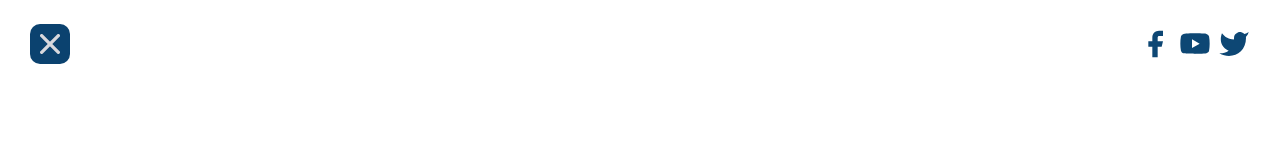
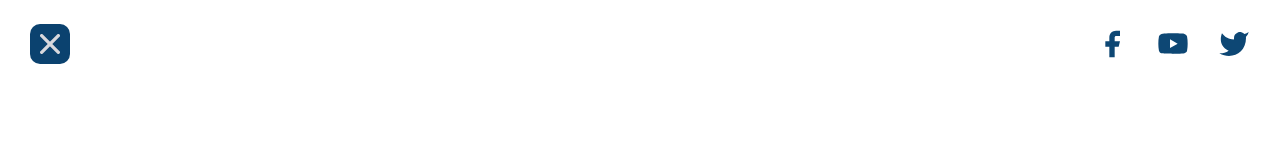
Before and after one commit to rflcnunes/loveanimals, a Vue app: page / in a window 1280 px wide. Shown: the top 160 px of the page. Built offline with nearby package versions, Linux system fonts and the light colour scheme.

Commit message:
adjustments TheNavbar CSS

```diff
--- a/src/components/molecules/TheNavbar.vue
+++ b/src/components/molecules/TheNavbar.vue
@@ -37,8 +37,11 @@ export default {
   }
 
   &__social-media {
-    display: flex;
+    display: grid;
+    grid-auto-flow: column;
+    grid-gap: 29px;
     justify-content: space-between;
+    align-content: center;
   }
 }
 </style>
```
